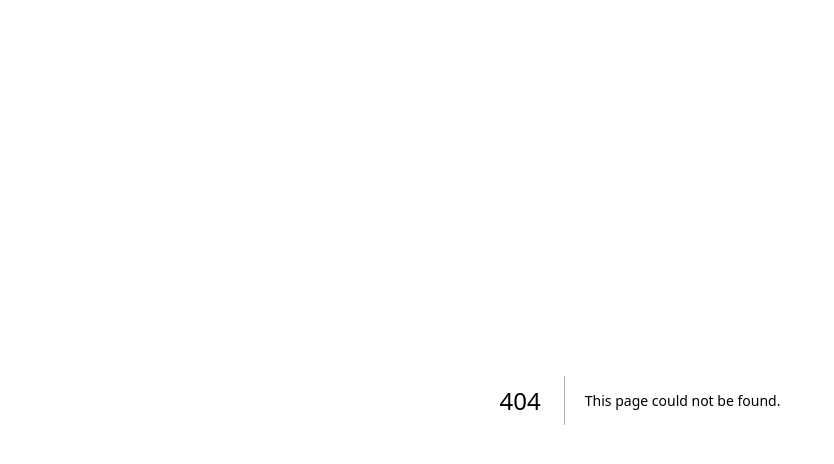
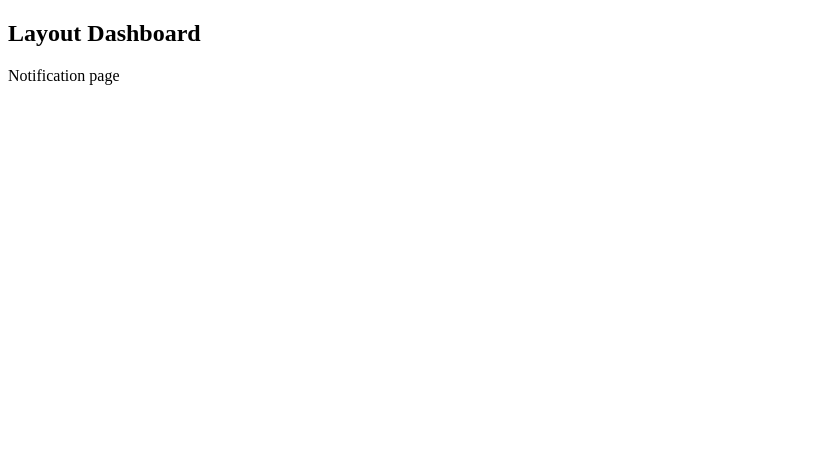
Before and after one commit to Ayubabdirahmaan/next.js, a Next.js app: page /Dashbaord/Notification in a window 1280 px wide. Before the commit this address had no page. Shown: the top 464 px of the page, without its empty margins (0-834 px from the left). Built offline with nearby package versions, Linux system fonts and the light colour scheme.

Commit message:
added routes

```diff
--- /dev/null
+++ b/app/Dashbaord/Notification/page.tsx
@@ -0,0 +1,9 @@
+import React from 'react'
+
+const Notification = () => {
+  return (
+    <div>Notification page</div>
+  )
+}
+
+export default Notification
--- /dev/null
+++ b/app/Dashbaord/layout.tsx
@@ -0,0 +1,8 @@
+export default function LayoutDashboard({children}: {children: React.ReactNode}) {
+    return (
+        <div>
+            <h2>Layout Dashboard</h2>
+            {children}
+        </div>
+    )
+}
```
Also changed, not shown: app/About/Service/page.tsx (added, +9 -0 lines), app/About/page.tsx (added, +9 -0 lines), app/Dashbaord/page.tsx (added, +9 -0 lines).
